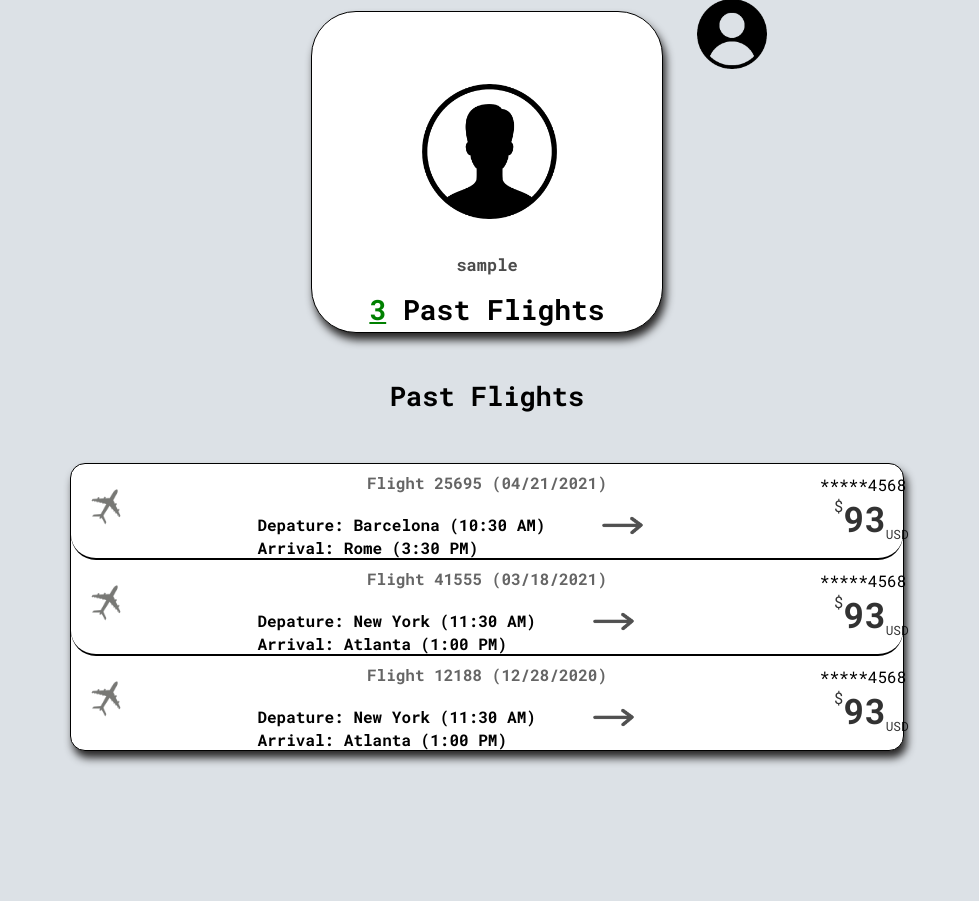
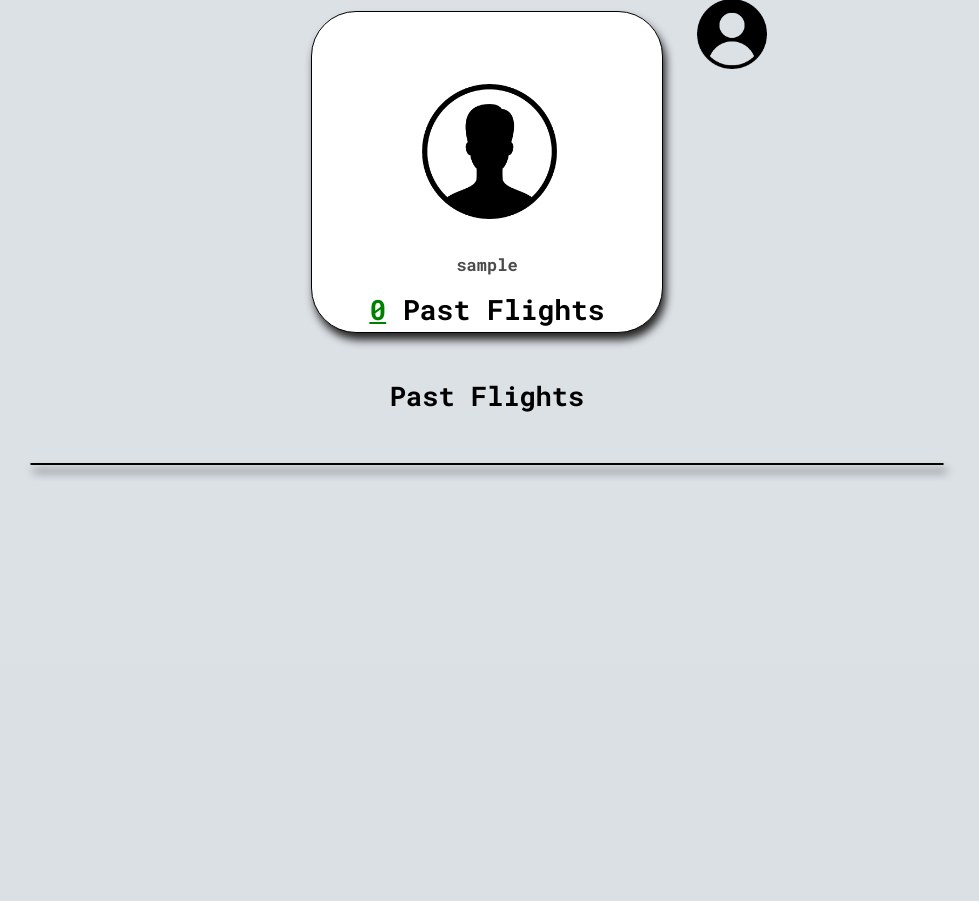
Before and after one commit to fhyath/FlightBooker, a PHP site: page /Profile.php in a window 1280 px wide. Shown: the part 136-1037 px from the top of the page, without its empty margins (153-1132 px from the left). After the commit the page ends 613 px from the top, so only its background shows below. Run offline with PHP 8.4, Linux system fonts and the light colour scheme; the visitor is signed in with stand-in values (Sample User, id 1); tables that the repository leaves empty hold one stand-in row (values such as "Sample post").

Commit message:
Added past flights in profile

```diff
--- a/Payment.php
+++ b/Payment.php
@@ -6,7 +6,7 @@ include 'debug.php';
 console_log($_SESSION["class"]);
 $localhost = "localhost";
 $username = "root";
-$password = "root";
+$password = "";
 $dbname = "oneway";
 $con = new mysqli($localhost, $username, $password, $dbname);
 if( $con->connect_error){
--- a/Profile.php
+++ b/Profile.php
@@ -25,9 +25,11 @@ session_start();
             <img src="img/profile.png" alt="">
 
             <p><?php
- $con = mysqli_connect("localhost", "root", "root", "OneWay");
+ $con = mysqli_connect("localhost", "root", "", "OneWay");
    //Retrieving the contents of the table
    $res = mysqli_query($con, "SELECT FNAME, LNAME FROM CUSTOMERS where EMAIL='{$_SESSION['user']}'");
+
+   $result =  mysqli_query($con, "SELECT count(*)  FROM flights JOIN orders ON flights.FLIGHT_ID = orders.FLIGHT_ID JOIN customers ON customers.EMAIL = orders.EMAIL WHERE orders.EMAIL = '{$_SESSION['user']}'");
 
    while ($row = mysqli_fetch_row($res)) {
       echo("".$row[0]." ".$row[1]."\n");
@@ -39,77 +41,60 @@ session_start();
    mysqli_close($con);
  ?> </p>
 
+
+
             <p class="email"><?php echo $_SESSION['user']; ?></p>
-            <p> <span>3</span> Past Flights</p>
+            <?php
+					while($row1 = $result->fetch_assoc()){
+			?>
+            <p> <span><?php echo $row1["count(*)"]; ?></span> Past Flights</p>
+            <?php }?>
         </div>
         <div class="acctHeader">
             Past Flights
         </div>
+
+        <?php
+         $con = mysqli_connect("localhost", "root", "", "OneWay");
+         $res =  mysqli_query($con,"SELECT FLIGHT_NUM, START_LOC, DEPART_TIME, END_LOC, LAND_TIME, orders.price
+         FROM flights
+         JOIN orders ON flights.FLIGHT_ID = orders.FLIGHT_ID
+         JOIN customers ON customers.EMAIL = orders.EMAIL
+            WHERE orders.EMAIL = '{$_SESSION['user']}'");
+
+
+        ?>
+
+
+
         <div class="accountInfo">
+        <?php
+					while($row = $res->fetch_assoc()){
+			?>
             <div class="item">
                 <div class="itemImg">
                     <img src="img/plane.png" alt="">
                 </div>
                 <div class="previous">
-                    <p><span class="prevFlight">Flight 25695 (04/21/2021)</span>
+                    <p><span class="prevFlight">Flight <?php echo $row['FLIGHT_NUM']; ?></span>
                     </p>
                     <br>
                     <div class="depArr">
-                        <p><span class="city">Depature: Barcelona (10:30 AM) </span> <img src="img/arrow.png" alt=""> </p>
-                        <p><span class="city">Arrival: Rome (3:30 PM) </span> </p>
+                        <p><span class="city">Depature:  <?php echo $row['START_LOC'];?> <?php echo explode(":00",explode(" ",$row["DEPART_TIME"])[1])[0]; ?></span> <img src="img/arrow.png" alt=""> </p>
+                        <p><span class="city">Arrival:  <?php echo $row['END_LOC'];?> <?php echo explode(":00",explode(" ",$row["LAND_TIME"])[1])[0]; ?></span> </p>
                     </div>
 
                 </div>
                 <div class="paidAmount">
-                    <p>*****4568</p>
-                    <p class="price price2"><sup>$</sup>93<sub>USD</sub></p>
+
+                    <p class="price price2"><sup>$</sup><?php echo $row['price']; ?><sub>USD</sub></p>
 
                 </div>
 
             </div>
-            <div class="item">
-                <div class="itemImg">
-                    <img src="img/plane.png" alt="">
-                </div>
-                <div class="previous">
-                    <p><span class="prevFlight">Flight 41555 (03/18/2021)</span>
-                    </p>
-                    <br>
-                    <div class="depArr">
-                        <p><span class="city">Depature: New York (11:30 AM) </span> <img src="img/arrow.png" alt=""> </p>
-                        <p><span class="city">Arrival: Atlanta (1:00 PM) </span> </p>
-                    </div>
+            <?php }?>
+        </div>
 
-                </div>
-                <div class="paidAmount">
-                    <p>*****4568</p>
-                    <p class="price price2"><sup>$</sup>93<sub>USD</sub></p>
-
-                </div>
-
-            </div>
-            <div class="item">
-                <div class="itemImg">
-                    <img src="img/plane.png" alt="">
-                </div>
-                <div class="previous">
-                    <p><span class="prevFlight">Flight 12188 (12/28/2020)</span>
-                    </p>
-                    <br>
-                    <div class="depArr">
-                        <p><span class="city">Depature: New York (11:30 AM) </span> <img src="img/arrow.png" alt=""> </p>
-                        <p><span class="city">Arrival: Atlanta (1:00 PM) </span> </p>
-                    </div>
-                </div>
-                <div class="paidAmount">
-                    <p>*****4568</p>
-                    <p class="price price2"><sup>$</sup>93<sub>USD</sub></p>
-
-                </div>
-
-            </div>
-
-        </div>
 
 
 </body>
--- a/Reciept.php
+++ b/Reciept.php
@@ -5,11 +5,11 @@ include "getCity.php";
 
 <!DOCTYPE html>
 <?php
-var_dump($_SESSION);
+// var_dump($_SESSION);
 include "debug.php";
 $localhost = "localhost";
 $username = "root";
-$password = "root";
+$password = "";
 $dbname = "oneway";
 $con = new mysqli($localhost, $username, $password, $dbname);
 if( $con->connect_error){
@@ -39,7 +39,7 @@ if( isset($_POST['submit1'] )){
   $insert = "INSERT INTO orders (EMAIL, FLIGHT_ID,PRICE,ORDER_DATE) VALUES('{$_SESSION['user']}','{$_SESSION['flight_id']}','{$_SESSION['price']}','{$currentTime}')";
   console_log($insert);
 
-  echo $update;
+ // echo $update;
   if(mysqli_query($con, $update)){
      // echo "Records added successfully.";
   } else{
--- a/flights.php
+++ b/flights.php
@@ -7,7 +7,7 @@ if (!$_SESSION['OneWay']) {
     header('location:login.php?logintoaccess');
 }
 if (!$_SESSION['user']) {
-    header("location:Profile.html");
+    header("location:Profile.php");
     // prevent further execution, should there be more code that follows
 }
 ?>
--- a/styles.css
+++ b/styles.css
@@ -935,6 +935,7 @@ table {
   margin-bottom: 150px;
   border-radius: 15px;
   transition: .5s;
+  padding-right:80px;
 }
 .accountInfo img{
   width: 70px;
@@ -949,6 +950,7 @@ table {
   border-radius: 25px;
   padding-top: 8px;
   transition: .4s ease-in-out;
+  padding-right:80px;
 }
 .item:hover{
   transform: scale(1.019);
```
